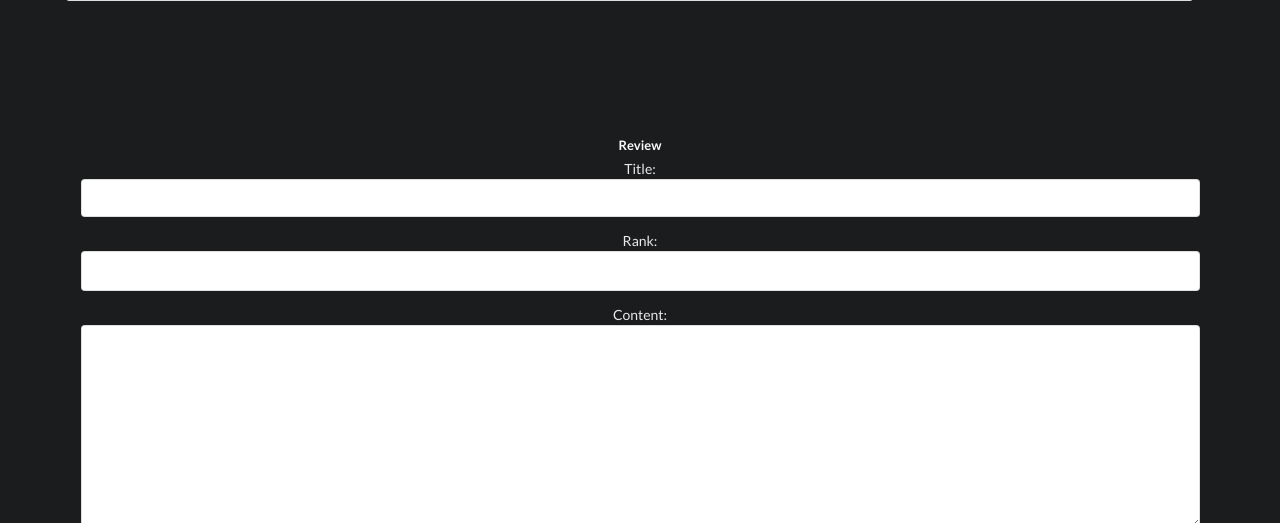
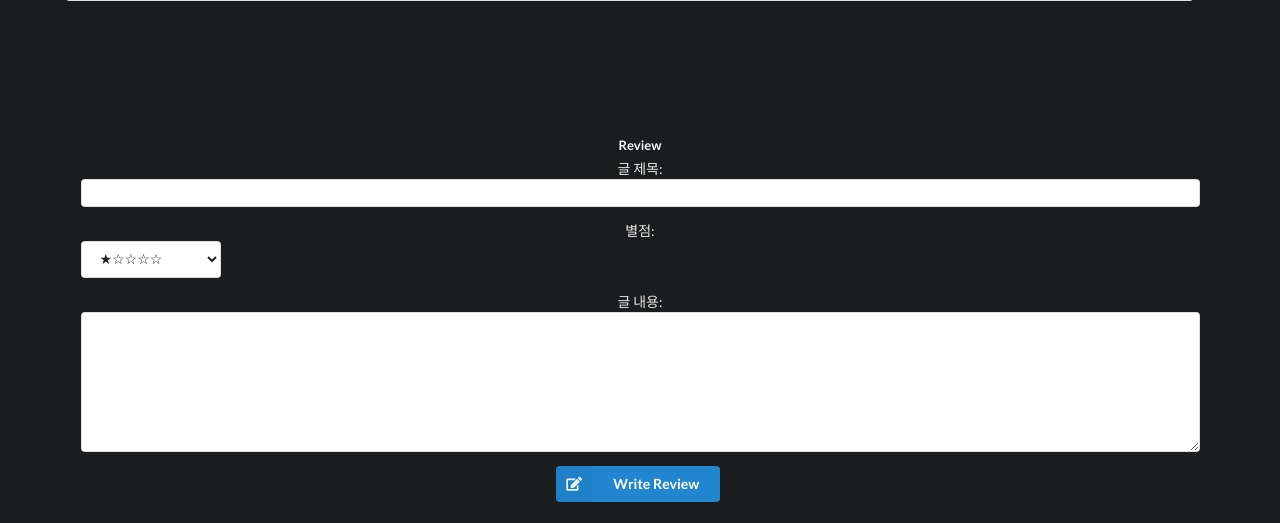
Before and after one commit to csoyn/final_SMSM, a Django app: page /movies/13/ in a window 1280 px wide. Shown: the part 870-1393 px from the top of the page. Run offline with Django 3.2, Linux system fonts and the light colour scheme; the visitor is signed in with stand-in values (Sample User, id 1); data comes from the database, SQL or seed files in the repository; data that the repository does not hold is empty; some libraries are stand-ins or nearby versions.

Commit message:
랭크 별점 추가

```diff
--- a/SMSM/templates/base.html
+++ b/SMSM/templates/base.html
@@ -111,7 +111,9 @@
         {% if request.user.is_authenticated %}
           <div class="right item">
             <a class="ui inverted button" href="{% url 'accounts:profile' user.pk %}">My Page</a>
-            <a class="ui inverted button">Logout</a>
+            <a class="ui inverted button"><form action="{% url 'accounts:logout' %}">
+            <button btn btn-light>Log Out</button>
+          </form></a>
           </div>
         {% else %}
           <div class="right item">
--- a/movies/forms.py
+++ b/movies/forms.py
@@ -3,20 +3,45 @@
 from .models import Movie, Review, Comment
 
 class ReviewForm(forms.ModelForm):
+    CHOICES= [
+        (1, '★☆☆☆☆'),
+        (2, '★★☆☆☆'),
+        (3, '★★★☆☆'),
+        (4, '★★★★☆'),
+        (5, '★★★★★')
+    ]
+    rank = forms.IntegerField(
+        label='별점',
+        widget=forms.Select(
+            choices = CHOICES,
+            attrs={
+                'style': 'width: 10rem;'
+            }
+        )
+    )
+    title = forms.CharField(
+        label='글 제목',
+        widget=forms.TextInput(
+            attrs={'style': 'height: 2rem;' , 'class': 'form-control'}
+        )
+    )
+    content = forms.CharField(
+        label='글 내용',
+        widget=forms.Textarea(
+            attrs={'style': 'height: 10rem;', 'class': 'form-control'}
+        )
+    )
     class Meta:
         model = Review
-        fields = ('title', 'rank', 'content',)
-        widgets = {
-            'title': forms.TextInput(attrs= {'class': 'form-control'}),
-            'rank': forms.Select(attrs= {'class': 'form-control'}),
-            'content': forms.Textarea(attrs= {'class': 'form-control'}),
-        }
+        fields = ['title', 'rank', 'content',]
 
 
 class CommentForm(forms.ModelForm):
+    content = forms.CharField(
+        widget=forms.Textarea(
+            attrs={'style': 'height: 2rem;', 'class': 'form-control'}
+        )
+    )
     class Meta:
         model = Comment
         fields = ('content', )
-        widgets = {
-            'content': forms.Textarea(attrs= {'class': 'form-control'}),
-        }
--- a/movies/templates/movies/movie_detail.html
+++ b/movies/templates/movies/movie_detail.html
@@ -52,8 +52,10 @@
       {% for review in reviews %}
         <td>
           <a class="ui image label" href="{% url 'accounts:profile' review.user_id%}">
-          <img src= {% static 'images/man1.png' %}>
-          {{ review.user }}
+          {% if review.user.gender == '불특정' %}
+            <img src= {% static 'images/man1.png' %}>
+            {{ review.user }}
+          {% endif %}
         </a>
         <a href=" {% url 'movies:detail' movie.pk review.pk  %}"> {{ review.title }} </a>
         </td>
--- a/movies/templates/movies/review_detail.html
+++ b/movies/templates/movies/review_detail.html
@@ -22,13 +22,13 @@
 <div class="container my-4">
   <div class="ui form">
     <div class="field">
-      <label class="text-light">Review</label>
+      <label class="text-light">댓글 남기기</label>
        <form action="{% url 'movies:comments_create' movie.pk review.pk %}" method ='POST'>
             {% csrf_token %}
             {{ comment_form.as_p }}
             <div>
               <button class="ui blue labeled submit icon button" type="submit">
-              <i class="icon edit" ></i>Write Review </button>
+              <i class="icon edit" ></i>Write Comment </button>
             </div>
         </form>
     </div>
```
Also changed, not shown: accounts/migrations/0001_initial.py, movies/migrations/0001_initial.py.
